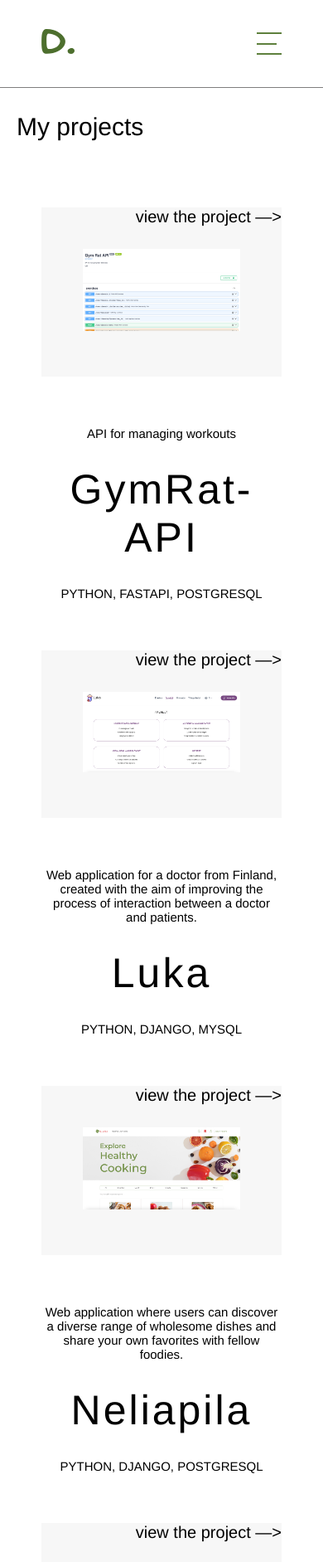
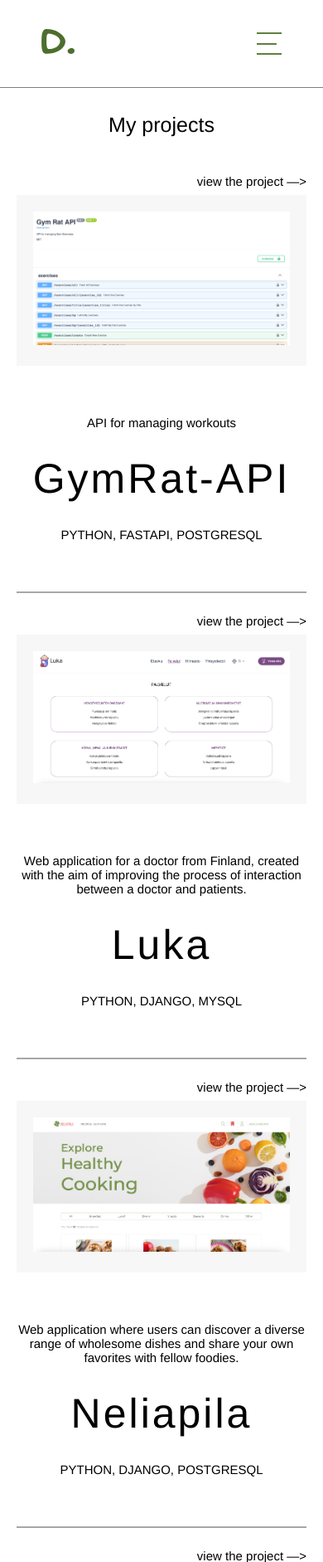
Before and after one commit to dariavarlamovaa/personalwebsiteFlask, a Flask app: page /portfolio in a window 390 px wide. Shown: the top 1883 px of the page at 83% size. Run offline with Flask 3, Linux system fonts and the light colour scheme; data comes from the database, SQL or seed files in the repository.

Commit message:
updated media queries

```diff
--- a/static/css/me.css
+++ b/static/css/me.css
@@ -46,7 +46,7 @@
 .highlight {
     position: absolute;
     bottom: -3px;
-    right: 150px;
+    right: 32%;
 }
 
 .toolbox, .experience, .education {
@@ -82,7 +82,7 @@
     max-width: max-content;
     border-radius: 20px;
     padding: 10px 15px;
-    transition: all .5s ease 0s!important;
+    transition: all .5s ease 0s !important;
 }
 
 .one-tool:hover {
--- a/static/css/media_me.css
+++ b/static/css/media_me.css
@@ -17,6 +17,10 @@
 
     .all-jobs {
         padding: 0 30px;
+    }
+
+    .highlight {
+        right: 27%;
     }
 
 }
--- a/static/css/media_projects.css
+++ b/static/css/media_projects.css
@@ -24,28 +24,50 @@
         flex-direction: column;
     }
 
+    .project-details {
+        top: -25px;
+        height: fit-content;
+    }
 
-    .project-details {
-        top: 0;
-        height: fit-content;
+    .project-image-div {
+        padding: 20px;
+    }
+
+    .project-image {
+        width: 100%;
+        max-width: unset;
     }
 }
 
 
 @media screen and (max-width: 750px) {
-    .project-image {
-        width: 100%;
+    .all-projects {
+        padding: 40px 20px 20px;
     }
 
 
 }
 
 @media screen and (max-width: 650px) {
+    .my-projects-h1 {
+        text-align: center;
+        font-size: 25px;
+    }
 
-    .line {
+    .line-project {
         display: none;
         overflow: hidden;
     }
 
+    .project-details {
+        font-size: 15px;
+    }
+}
+
+@media screen and (max-width: 350px) {
+    .project-title {
+        font-size: 35px;
+        font-weight: 400;
+    }
 
 }
--- a/templates/projects.html
+++ b/templates/projects.html
@@ -14,7 +14,7 @@
             {% for project in projects[::-1] %}
             <div class="one-project">
                 <div class="project-image-div">
-                    <img class="project-image" src="{{ project.picture }}" alt="{{ project.title }}">
+                    <a href="{{ project.url }}" target="_blank"><img class="project-image" src="{{ project.picture }}" alt="{{ project.title }}"></a>
                 </div>
                 <div class="project-info">
                     <p class="project-description">{{ project.description }}</p>
```
